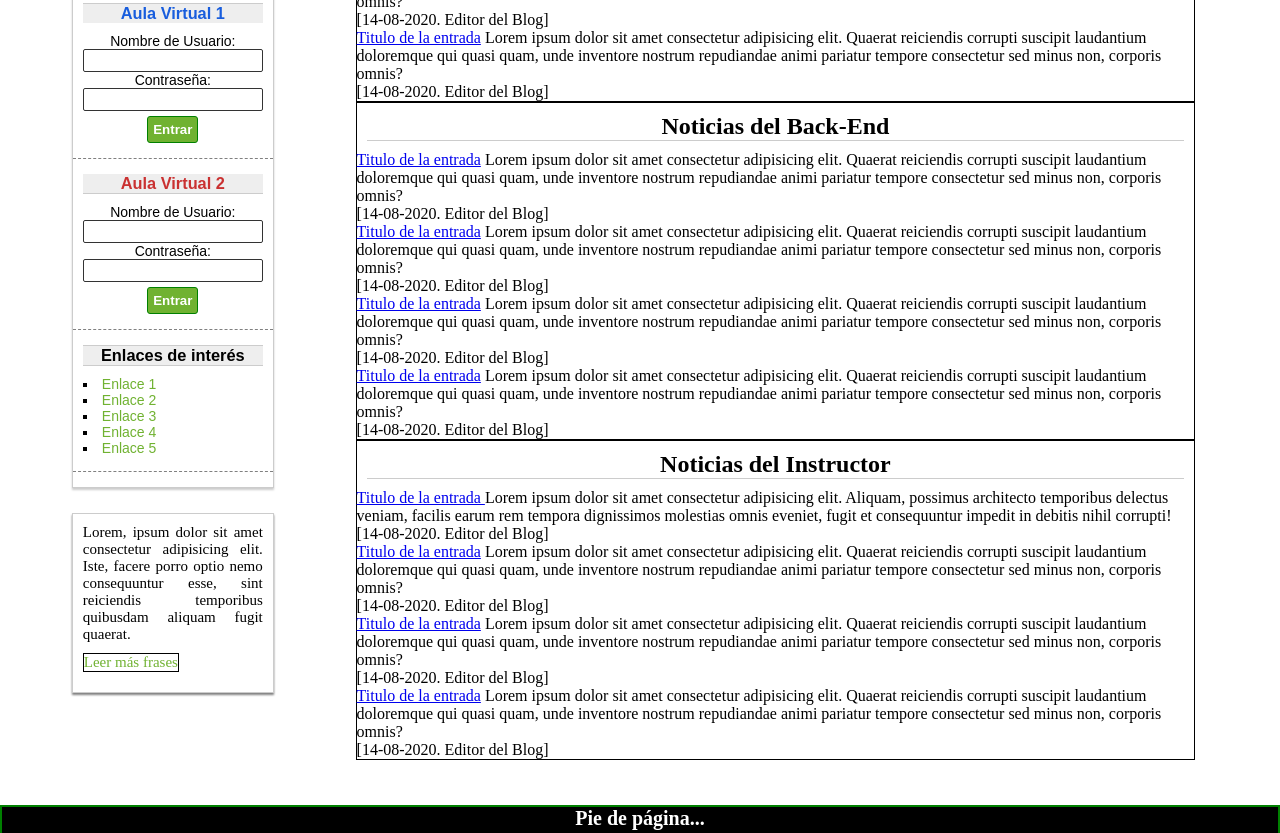
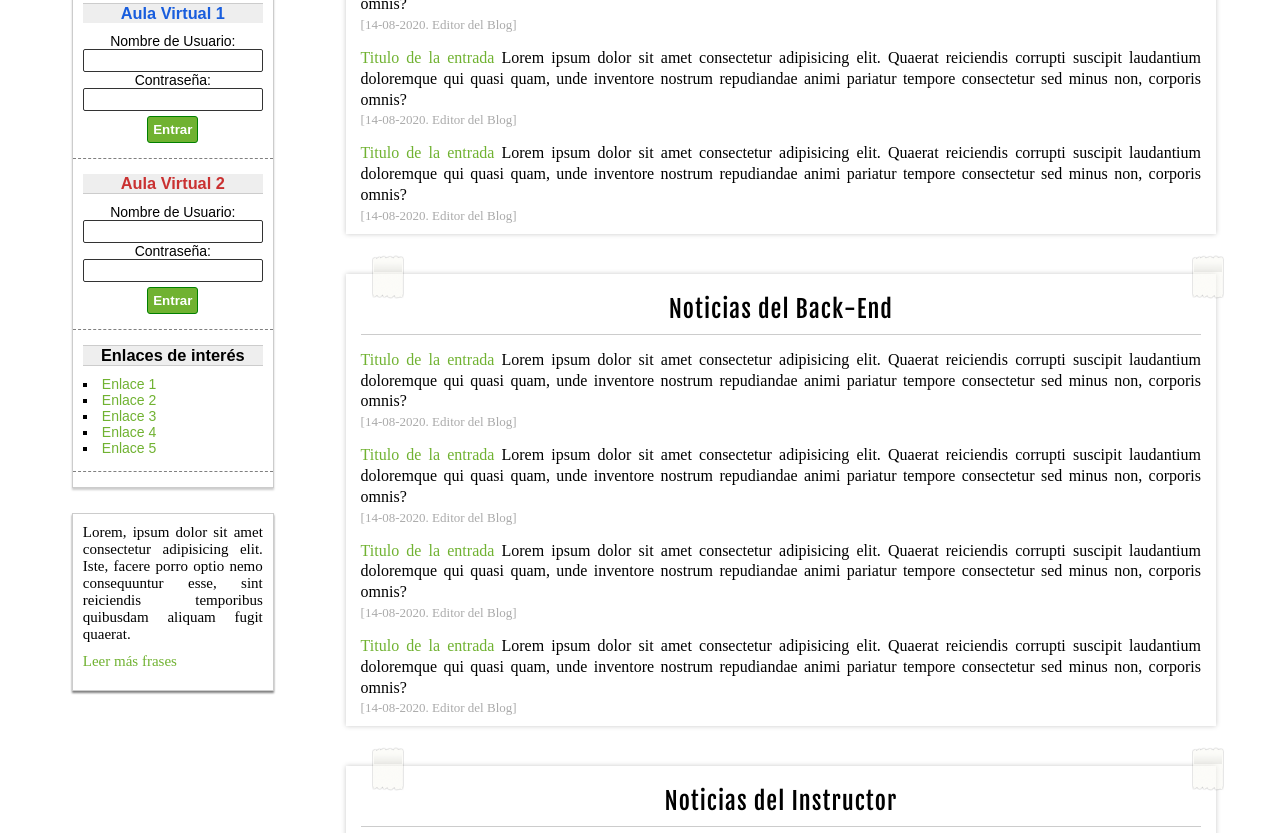
Before and after one commit to dangtx7/Master-en-CSS, a plain HTML site: page maquetacion/index.html in a window 1280 px wide. Shown: the part 553-1386 px from the top of the page. Drawn offline with Linux system fonts and the light colour scheme.

Commit message:
confirmar

```diff
--- a/maquetacion/css/style.css
+++ b/maquetacion/css/style.css
@@ -10,7 +10,12 @@
     font-style: normal;
 }
 
-
+@font-face{
+    font-family: "fajala";
+    src: url(fonts/FjallaOne-Regular.ttf) format("truetype");
+    font-weight: normal;
+    font-style: normal;
+}
 
 /* === GENERAL STYLES === */
 *{
@@ -264,31 +269,71 @@ input[type="text"]:hover, input[type="password"]:hover{
 #frase a{
     color: #70b231;
     text-decoration: none;
-    border: 1px solid black;
     display: inline-block;
     margin: 10px 0px;
 }
 
 /* === ESTILOS PARA LA SECCION DE ARTICULOS === */
 #articulos{
-    width: 67%;
+    width: 68%;
     float: left;
-    padding: 10px;
-    box-sizing: border-box;
-    margin: 35px 0px;
-}
-
-.varios{
-    border: 1px solid black;
-    width: 100%;
-    min-height: 300px;
-    margin: 0px auto;
+    /*border: 1px solid black;*/
+    margin: 25px auto;
 }
 
 #articulos h2{
     text-align: center;
-    margin: 10px;
     border-bottom: 1px solid #ccc;
+    font-family: "fajala";
+    letter-spacing: 1px;
+    font-weight: normal;
+    font-size: 24px;
+    padding: 10px 0px;
+}
+
+#articulos section{
+    background-color: white;
+    box-shadow: 0px 0px 5px #c9c9c9;
+    min-height: 400px;
+    padding: 10px 5px;
+    margin: 40px 0px;
+}
+
+#articulos section article{
+    padding: 0px 10px;
+}
+
+#articulos article a{
+    color: #70b231;
+    text-decoration: none;
+}
+
+#articulos article p{
+    text-align: justify;
+    font-size: 16px;
+    line-height: 1.3em;
+    margin-top: 15px;
+}
+
+#articulos article .nota{
+    color: #aaa;
+    font-size: 13px;
+}
+
+.stickers{
+    position: absolute;
+}
+
+.stickers .stickerOne{
+    position: absolute;
+    top: -30px;
+    left: 20px;
+}
+
+.stickers .stickerTwo{
+    position: absolute;
+    top: -30px;
+    left: 840px;
 }
 
 /* === CLEARFIX === */
--- a/maquetacion/index.html
+++ b/maquetacion/index.html
@@ -52,7 +52,7 @@
     </nav>
     <!-- Final del Menu de Navegación -->
 
-    <!-- Contenido Principal de la Página -->
+    <!-- Contendor de Barra Lateral de la Página -->
     <div id="contenido">
         <!-- Barra Lateral #1 -->
         <aside id="barra_lateral">
@@ -118,84 +118,98 @@
             </p>
             <a href="#">Leer más frases</a>
         </aside>
+        <!-- Final de la Barra Lateral #2 -->
     </div>
-    <!-- Fin del Contenido Principal de la Página -->
+    <!-- Final de las Barras Laterales de la Página -->
 
+    <!-- Sección para los articulos de la página web -->
     <section id="articulos">
-        <section class="varios" id="frontend">
+        <section id="frontend">
+            <span class="stickers">
+                <img class="stickerOne" src="img/scotch.png" alt="Pegatina">
+                <img class="stickerTwo" src="img/scotch.png" alt="Pegatina">
+            </span>
             <article>
                 <h2> Noticias de Front-End </h2>
                 <p> <a href="#"> Titulo de la entrada </a> Lorem ipsum dolor sit amet consectetur adipisicing elit.
                     Voluptate ex nobis adipisci libero commodi. Sed atque, voluptatem laudantium aperiam placeat tempora
                     debitis ratione minima sapiente aliquid quaerat qui illum incidunt.</p>
-                <span>[14-08-2020. Editor del Blog]</a>
+                <span class="nota">[14-08-2020. Editor del Blog]</span>
 
                 <p> <a href="#">Titulo de la entrada</a> Lorem ipsum dolor sit amet consectetur adipisicing elit.
                     Quaerat reiciendis corrupti suscipit laudantium doloremque qui quasi quam, unde inventore
                     nostrum repudiandae animi pariatur tempore consectetur sed minus non, corporis omnis?</p>
-                <span>[14-08-2020. Editor del Blog]</span>
+                <span class="nota">[14-08-2020. Editor del Blog]</span>
 
                 <p> <a href="#">Titulo de la entrada</a> Lorem ipsum dolor sit amet consectetur adipisicing elit.
                     Quaerat reiciendis corrupti suscipit laudantium doloremque qui quasi quam, unde inventore
                     nostrum repudiandae animi pariatur tempore consectetur sed minus non, corporis omnis?</p>
-                <span>[14-08-2020. Editor del Blog]</span>
+                <span class="nota">[14-08-2020. Editor del Blog]</span>
 
                 <p> <a href="#">Titulo de la entrada</a> Lorem ipsum dolor sit amet consectetur adipisicing elit.
                     Quaerat reiciendis corrupti suscipit laudantium doloremque qui quasi quam, unde inventore
                     nostrum repudiandae animi pariatur tempore consectetur sed minus non, corporis omnis?</p>
-                <span>[14-08-2020. Editor del Blog]</span>
+                <span class="nota">[14-08-2020. Editor del Blog]</span>
             </article>
         </section>
-        <section class="varios" id="backend">
+        <section id="backend">
+            <span class="stickers">
+                <img class="stickerOne" src="img/scotch.png" alt="Pegatina">
+                <img class="stickerTwo" src="img/scotch.png" alt="Pegatina">
+            </span>
             <article>
                 <h2> Noticias del Back-End </h2>
                 <p> <a href="#">Titulo de la entrada</a> Lorem ipsum dolor sit amet consectetur adipisicing elit.
                     Quaerat reiciendis corrupti suscipit laudantium doloremque qui quasi quam, unde inventore nostrum
                     repudiandae animi pariatur tempore consectetur sed minus non, corporis omnis?</p>
-                <span>[14-08-2020. Editor del Blog]</span>
+                <span class="nota">[14-08-2020. Editor del Blog]</span>
 
                 <p> <a href="#">Titulo de la entrada</a> Lorem ipsum dolor sit amet consectetur adipisicing elit.
                     Quaerat reiciendis corrupti suscipit laudantium doloremque qui quasi quam, unde inventore nostrum
                     repudiandae animi pariatur tempore consectetur sed minus non, corporis omnis?</p>
-                <span>[14-08-2020. Editor del Blog]</span>
+                <span class="nota">[14-08-2020. Editor del Blog]</span>
 
                 <p> <a href="#">Titulo de la entrada</a> Lorem ipsum dolor sit amet consectetur adipisicing elit.
                     Quaerat reiciendis corrupti suscipit laudantium doloremque qui quasi quam, unde inventore nostrum
                     repudiandae animi pariatur tempore consectetur sed minus non, corporis omnis?</p>
-                <span>[14-08-2020. Editor del Blog]</span>
+                <span class="nota">[14-08-2020. Editor del Blog]</span>
 
                 <p> <a href="#">Titulo de la entrada</a> Lorem ipsum dolor sit amet consectetur adipisicing elit.
                     Quaerat reiciendis corrupti suscipit laudantium doloremque qui quasi quam, unde inventore nostrum
                     repudiandae animi pariatur tempore consectetur sed minus non, corporis omnis?</p>
-                <span>[14-08-2020. Editor del Blog]</span>
+                <span class="nota">[14-08-2020. Editor del Blog]</span>
             </article>
         </section>
-        <section class="varios" id="instructor">
+        <section id="instructor">
+            <span class="stickers">
+                <img class="stickerOne" src="img/scotch.png" alt="Pegatina">
+                <img class="stickerTwo" src="img/scotch.png" alt="Pegatina">
+            </span>
             <article>
                 <h2> Noticias del Instructor </h2>
                 <p> <a href="#"> Titulo de la entrada </a> Lorem ipsum dolor sit amet consectetur adipisicing elit.
                     Aliquam, possimus architecto temporibus delectus veniam, facilis earum rem tempora dignissimos
                     molestias omnis eveniet, fugit et consequuntur impedit in debitis nihil corrupti!</p>
-                <span>[14-08-2020. Editor del Blog]</span>
+                <span class="nota">[14-08-2020. Editor del Blog]</span>
 
                 <p> <a href="#">Titulo de la entrada</a> Lorem ipsum dolor sit amet consectetur adipisicing elit.
                     Quaerat reiciendis corrupti suscipit laudantium doloremque qui quasi quam, unde inventore nostrum
                     repudiandae animi pariatur tempore consectetur sed minus non, corporis omnis?</p>
-                <span>[14-08-2020. Editor del Blog]</span>
+                <span class="nota">[14-08-2020. Editor del Blog]</span>
 
                 <p> <a href="#">Titulo de la entrada</a> Lorem ipsum dolor sit amet consectetur adipisicing elit.
                     Quaerat reiciendis corrupti suscipit laudantium doloremque qui quasi quam, unde inventore nostrum
                     repudiandae animi pariatur tempore consectetur sed minus non, corporis omnis?</p>
-                <span>[14-08-2020. Editor del Blog]</span>
+                <span class="nota">[14-08-2020. Editor del Blog]</span>
 
                 <p> <a href="#">Titulo de la entrada</a> Lorem ipsum dolor sit amet consectetur adipisicing elit.
                     Quaerat reiciendis corrupti suscipit laudantium doloremque qui quasi quam, unde inventore nostrum
                     repudiandae animi pariatur tempore consectetur sed minus non, corporis omnis?</p>
-                <span>[14-08-2020. Editor del Blog]</span>
+                <span class="nota">[14-08-2020. Editor del Blog]</span>
             </article>
         </section>
     </section>
-    <!-- BARRA LATERAL PARA COLOCAR FRASES -->
+
 
     <div class="clearfix"></div>
 
```
